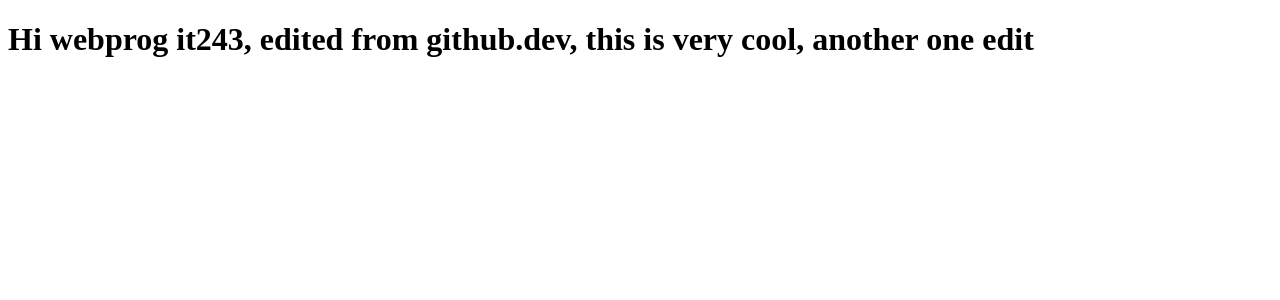
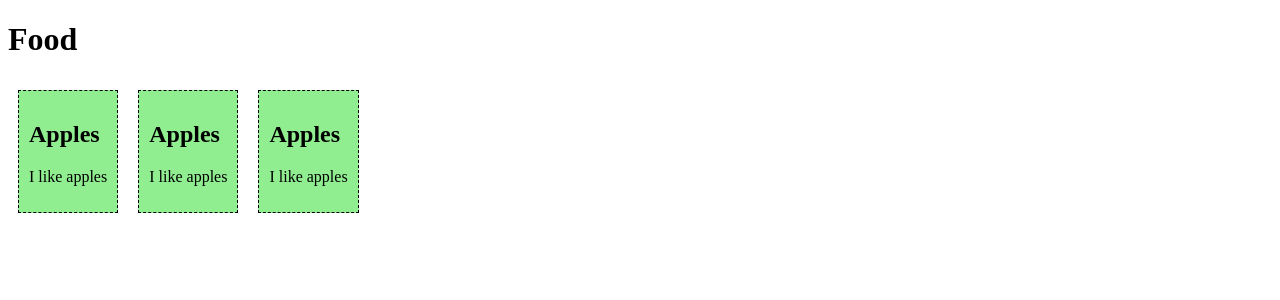
Before and after one commit to apctpelayo/Webprog-IT243-VueJS, a Vue app in the folder firstsfc/: page / in a window 1280 px wide. Shown: the top 300 px of the page. Built offline with nearby package versions, Linux system fonts and the light colour scheme.

Commit message:
task 2 adding component sample code

```diff
--- a/firstsfc/src/App.vue
+++ b/firstsfc/src/App.vue
@@ -1,15 +1,10 @@
 <template>
-  <h1>{{ message }}</h1>
+  <h1>Food</h1>
+  <food-item/>
+  <food-item/>
+  <food-item/>
 </template>
 
-<script>
-export default {
-  data() {
-    return {
-      message: 'Hi webprog it243, edited from github.dev, this is very cool, another one edit'
-    };
-  }
-};
-</script>
+<script></script>
 
 <style></style>
--- /dev/null
+++ b/firstsfc/src/components/FoodItem.vue
@@ -0,0 +1,27 @@
+<template>
+  <div>
+    <h2>{{ name }}</h2>
+    <p>{{ message }}</p>
+  </div>
+</template>
+
+<script>
+export default {
+  data() {
+    return {
+      name: 'Apples',
+      message: 'I like apples'
+    }
+  }
+};
+</script>
+
+<style>
+  #app > div {
+    border: dashed black 1px;
+    display: inline-block;
+    margin: 10px;
+    padding: 10px;
+    background-color: lightgreen;
+  }
+</style>
--- a/firstsfc/src/main.js
+++ b/firstsfc/src/main.js
@@ -1,4 +1,8 @@
 import { createApp } from 'vue'
+
 import App from './App.vue'
+import FoodItem from './components/FoodItem.vue'
 
-createApp(App).mount('#app')
+const app = createApp(App)
+app.component('food-item', FoodItem)
+app.mount('#app')
```
